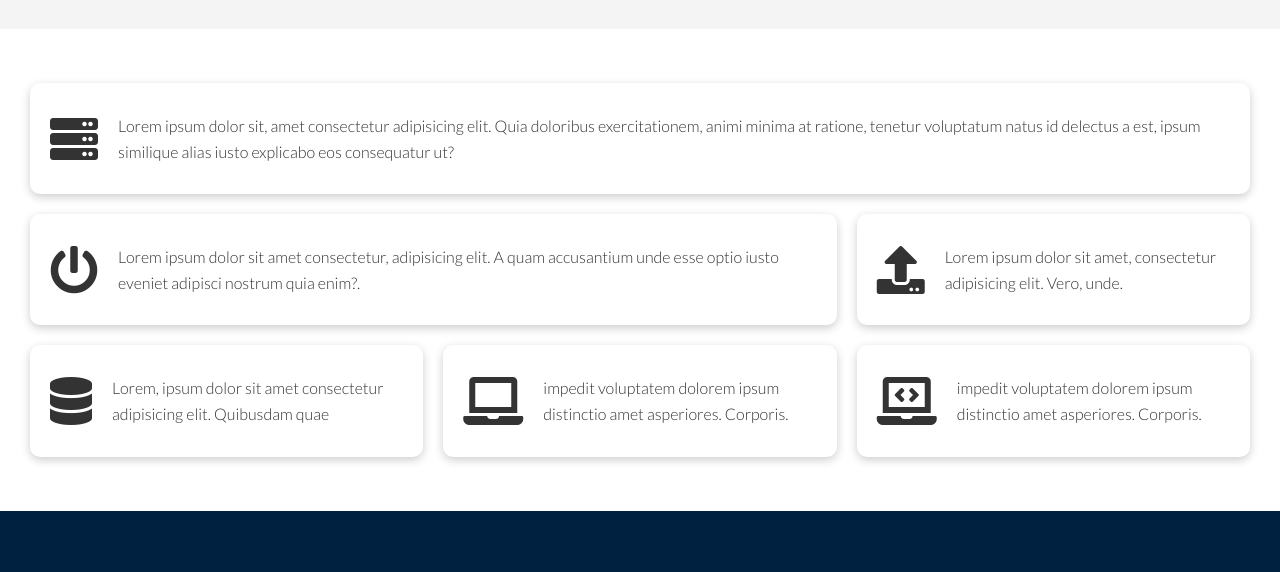
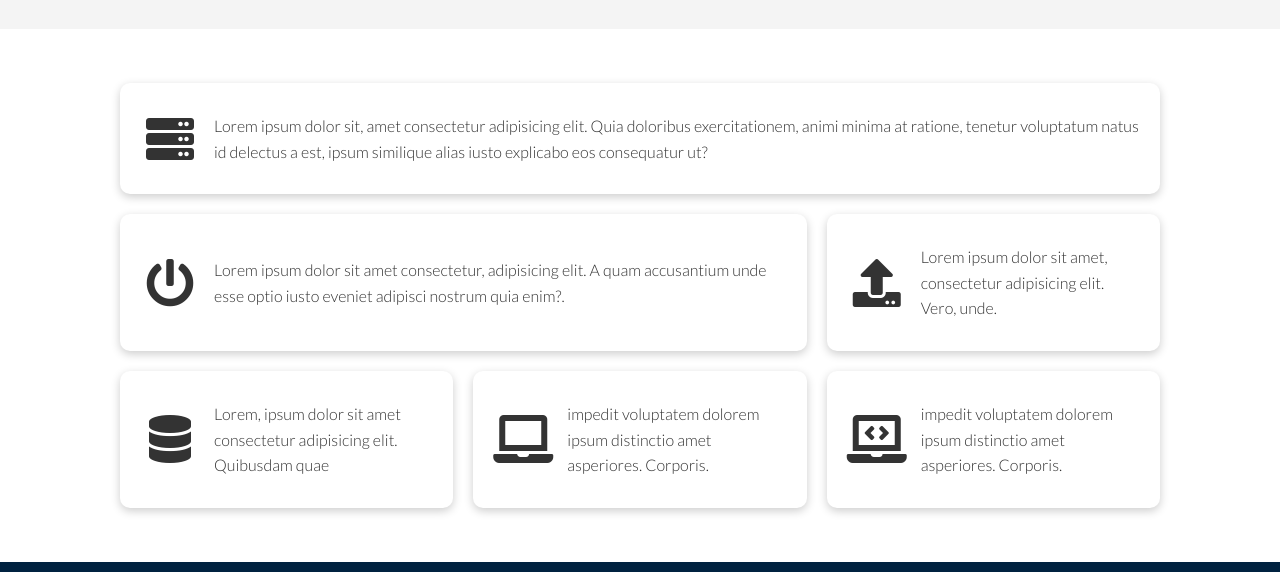
Before and after one commit to jsweetpotato/responsive-web-practice2.io, a plain HTML site: page docs/features.html in a window 1280 px wide. Shown: the part 669-1241 px from the top of the page. Drawn offline with Linux system fonts and the light colour scheme.

Commit message:
edit features-main icon flex-basis

```diff
--- a/docs/css/style.css
+++ b/docs/css/style.css
@@ -227,13 +227,15 @@ code, pre {
 
 .features-main .card {
   margin: 0;
-  justify-content: flex-start;
+  flex: 1 1 10rem;
 }
 
 .features-main .card > i {
-  display: inline-block;
-  width: 60px;
-  margin-right: 20px;
+  margin-right: 14px;
+  text-align: center;
+  flex-basis: 60px;
+  flex-grow: 0;
+  flex-shrink: 0;
 }
 
 .features-main .grid {
--- a/docs/features.html
+++ b/docs/features.html
@@ -51,7 +51,7 @@
   </section>
 
   <section class="features-main my-2">
-    <div class="conatiner grid grid-3">
+    <div class="container grid grid-3">
       <div class="card flex">
         <i class="fas fa-server fa-3x"></i>
         <p>Lorem ipsum dolor sit, amet consectetur adipisicing elit. Quia doloribus exercitationem, animi minima at ratione, tenetur voluptatum natus id delectus a est, ipsum similique alias iusto explicabo eos consequatur ut?</p>
```
